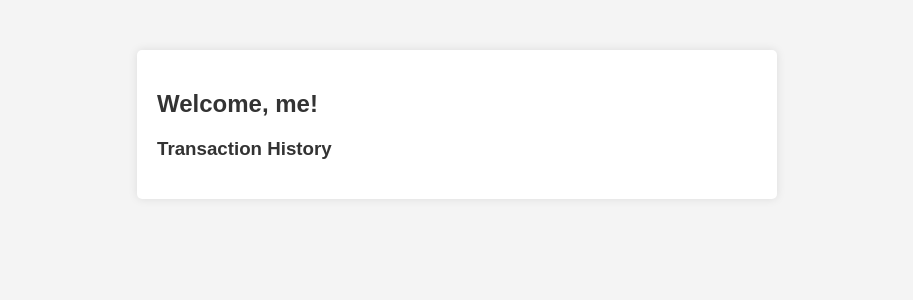
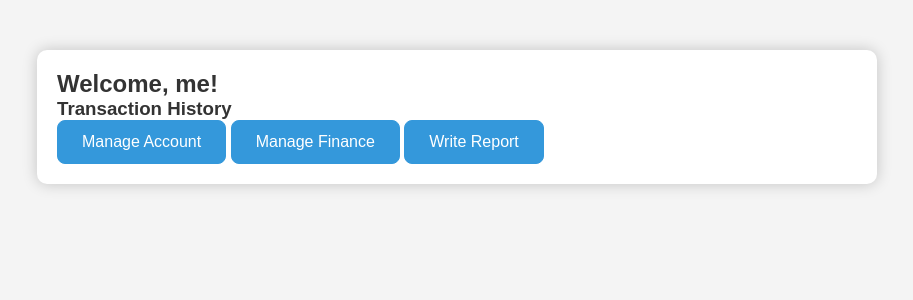
Before and after one commit to gnartonwork/selfinanace, a Flask app: page /dashboard in a window 1280 px wide. Shown: the top 300 px of the page, without its empty margins (183-1096 px from the left). Run offline with Flask 3, Linux system fonts and the light colour scheme; a user stored in the database is signed in.

Commit message:
Fix code

```diff
--- a/app.py
+++ b/app.py
@@ -2,12 +2,12 @@ from functools import wraps
 from flask import Flask, render_template, request, redirect, url_for, session, flash
 from flask_sqlalchemy import SQLAlchemy
 from flask_bcrypt import Bcrypt
-from datetime import datetime
+from datetime import datetime, date
 
 app = Flask(__name__)
 app.config['SQLALCHEMY_DATABASE_URI'] = 'sqlite:///finance.db'
 app.config['SQLALCHEMY_TRACK_MODIFICATIONS'] = False
-app.config['SECRET_KEY'] = '1'  # Use a secure secret key
+app.config['SECRET_KEY'] = '1'
 db = SQLAlchemy(app)
 bcrypt = Bcrypt(app)
 
@@ -40,7 +40,7 @@ class Transaction(db.Model):
 def is_logged_in():
     return 'username' in session
 
-# Bổ sung một decorator để kiểm tra đăng nhập trước khi truy cập các trang sau
+# Bổ sung decorator để kiểm tra đăng nhập trước khi truy cập các trang sau
 def login_required_decorator(route_function):
     @wraps(route_function)
     def wrapper(*args, **kwargs):
@@ -73,7 +73,6 @@ def index():
 @app.route('/dashboard')
 @login_required_decorator
 def dashboard():
-    # Add logic for your dashboard here
     return render_template('dashboard.html', username=session['username'])
 
 @app.route('/register', methods=['GET', 'POST'])
@@ -94,27 +93,70 @@ def register():
 def manage_account():
     return render_template('manage_account.html', username=session['username'])
 
-@app.route('/manage_finance')
+@app.route('/manage_finance', methods=['GET', 'POST'])
 @login_required_decorator
 def manage_finance():
-    return render_template('manage_finance.html', username=session['username'])
+    net_profit = 0  # Default value or calculate it based on your logic
 
-@app.route('/write_report')
+    if request.method == 'POST':
+        # Handle form submission and calculate net_profit here
+        income = float(request.form.get('income', 0))
+        interest = float(request.form.get('interest', 0))
+        loss = float(request.form.get('loss', 0))
+        loaner = float(request.form.get('loaner', 0))
+
+        # Check if transaction_date is provided in the form
+        transaction_date_str = request.form.get('transaction_date')
+        if transaction_date_str:
+            transaction_date = datetime.strptime(transaction_date_str, '%Y-%m-%d')
+        else:
+            # Handle the case where transaction_date is not provided
+            transaction_date = datetime.utcnow()
+
+        net_profit = income + interest - loss - loaner
+
+        # Save data to the database
+        transaction = Transaction(
+            user_id=User.query.filter_by(username=session['username']).first().id,
+            transaction_type='financial_data',
+            amount=net_profit,
+            transaction_date=transaction_date
+        )
+        db.session.add(transaction)
+        db.session.commit()
+
+    return render_template('manage_finance.html', username=session.get('username'), net_profit=net_profit)
+
+@app.route('/write_report', methods=['GET', 'POST'])
 @login_required_decorator
 def write_report():
-    return render_template('write_report.html', username=session['username'])
+    daily_net_profits = []
+    average_monthly_net_profit = 0
+
+    if request.method == 'POST':
+        # Retrieve financial data from the database
+        user_id = User.query.filter_by(username=session['username']).first().id
+        financial_data = Transaction.query.filter_by(user_id=user_id, transaction_type='financial_data').all()
+
+        # Perform required calculations for daily and monthly reports
+        daily_net_profits = [data.amount for data in financial_data if data.transaction_date.date() == date.today()]
+        monthly_net_profits = [data.amount for data in financial_data if data.transaction_date.month == date.today().month]
+
+        # Calculate average monthly net profit
+        average_monthly_net_profit = sum(monthly_net_profits) / len(monthly_net_profits) if monthly_net_profits else 0
+
+        flash('Report generated successfully', 'success')
+
+    return render_template('write_report.html', username=session['username'],
+                           daily_net_profits=daily_net_profits,
+                           average_monthly_net_profit=average_monthly_net_profit)
+
+
 
 @app.route('/maintenance')
 @login_required_decorator
 def maintenance():
     return render_template('maintenance.html', username=session['username'])
 
-@app.route('/net_profit')
-@login_required_decorator
-def net_profit():
-    return redirect(url_for('calculate_net_profit'))
-
-# ... (các route khác)
-
 if __name__ == '__main__':
     app.run(debug=True)
--- a/static/style.css
+++ b/static/style.css
@@ -1,23 +1,58 @@
-body {
-    font-family: Arial, sans-serif;
-    background-color: #f4f4f4;
+/* Reset some default styles */
+body, h1, h2, h3, ul, li, p {
     margin: 0;
     padding: 0;
 }
 
+body {
+    font-family: Arial, sans-serif;
+    background-color: #f4f4f4;
+}
+
 .container {
-    max-width: 600px;
+    max-width: 800px; /* Adjusted max-width for larger container */
     margin: 50px auto;
     background-color: #fff;
     padding: 20px;
-    border-radius: 5px;
-    box-shadow: 0 0 10px rgba(0, 0, 0, 0.1);
+    border-radius: 10px; /* Increased border-radius for a softer look */
+    box-shadow: 0 0 15px rgba(0, 0, 0, 0.2); /* Increased box shadow for depth */
+}
+
+h2, h3 {
+    color: #333;
+}
+
+ul {
+    list-style-type: none;
+    padding: 0;
+}
+
+li {
+    margin-bottom: 8px; /* Increased margin for better separation */
+}
+
+.btn {
+    display: inline-block;
+    padding: 12px 24px; /* Adjusted padding for a larger button */
+    text-decoration: none;
+    color: #fff;
+    border-radius: 8px; /* Increased border-radius for a rounder button */
+    cursor: pointer;
+}
+
+.btn-primary {
+    background-color: #3498db;
+    border: 1px solid #3498db;
+}
+
+.btn-primary:hover {
+    background-color: #2980b9;
 }
 
 form {
     display: flex;
     flex-direction: column;
-    gap: 10px;
+    gap: 15px; /* Increased gap for better form element spacing */
 }
 
 label {
--- a/templates/dashboard.html
+++ b/templates/dashboard.html
@@ -9,5 +9,8 @@
                 <li>{{ transaction.transaction_type }}: ${{ transaction.amount }}</li>
             {% endfor %}
         </ul>
+        <a href="{{ url_for('manage_account') }}" class="btn btn-primary">Manage Account</a>
+        <a href="{{ url_for('manage_finance') }}" class="btn btn-primary">Manage Finance</a>
+        <a href="{{ url_for('write_report') }}" class="btn btn-primary">Write Report</a>
     </div>
 {% endblock %}
```
Also changed, not shown: other parts of static/style.css (+6 -24 lines), templates/manage_finance.html (+34 -1 lines), templates/net_profit.html (deleted, +0 -8 lines), templates/write_report.html (+9 -12 lines), instance/finance.db.
